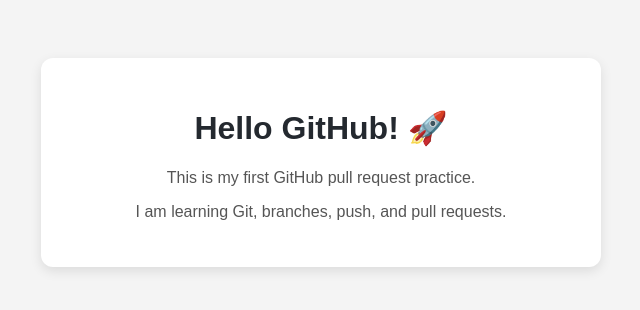
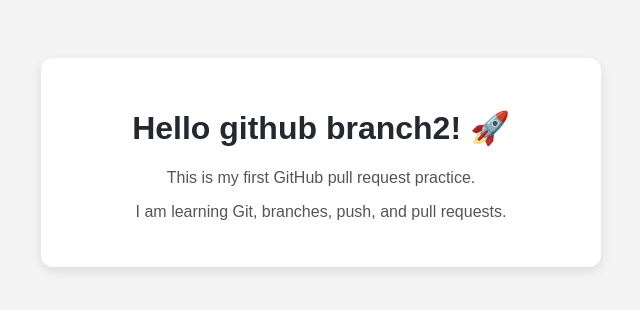
Before and after one commit to shamsheermuhammed717-mycodingjourney/github-pr-practice, a plain HTML site: page index.html in a window 1280 px wide. Shown: the whole page, without its empty margins (319-959 px from the left). Drawn offline with Linux system fonts and the light colour scheme.

Commit message:
Update GitHub practice page

```diff
--- a/index.html
+++ b/index.html
@@ -35,7 +35,7 @@
 <body>
 
     <div class="card">
-        <h1>Hello GitHub! 🚀</h1>
+        <h1>Hello github branch2! 🚀</h1>
         <p>This is my first GitHub pull request practice.</p>
         <p>I am learning Git, branches, push, and pull requests.</p>
     </div>
```
